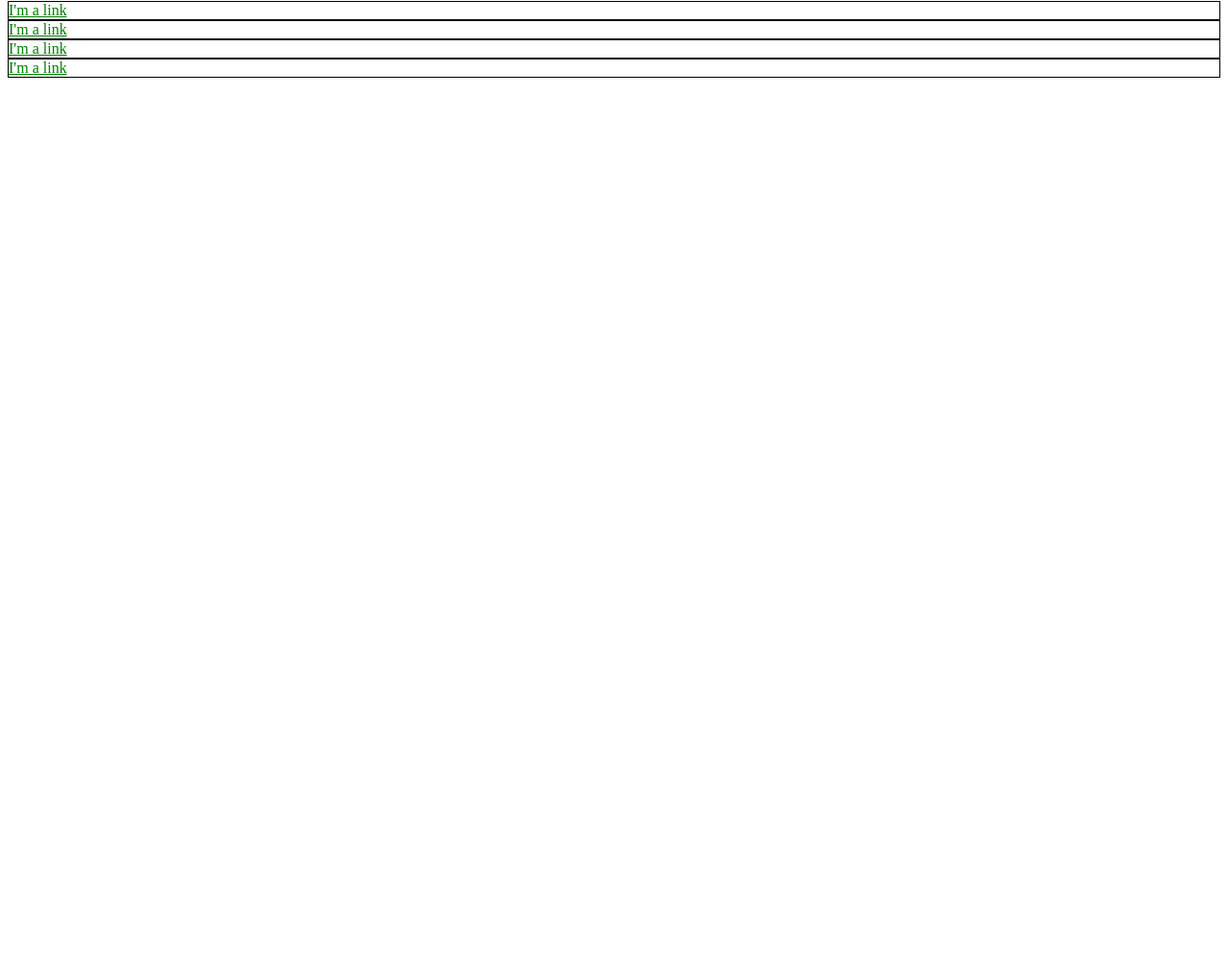
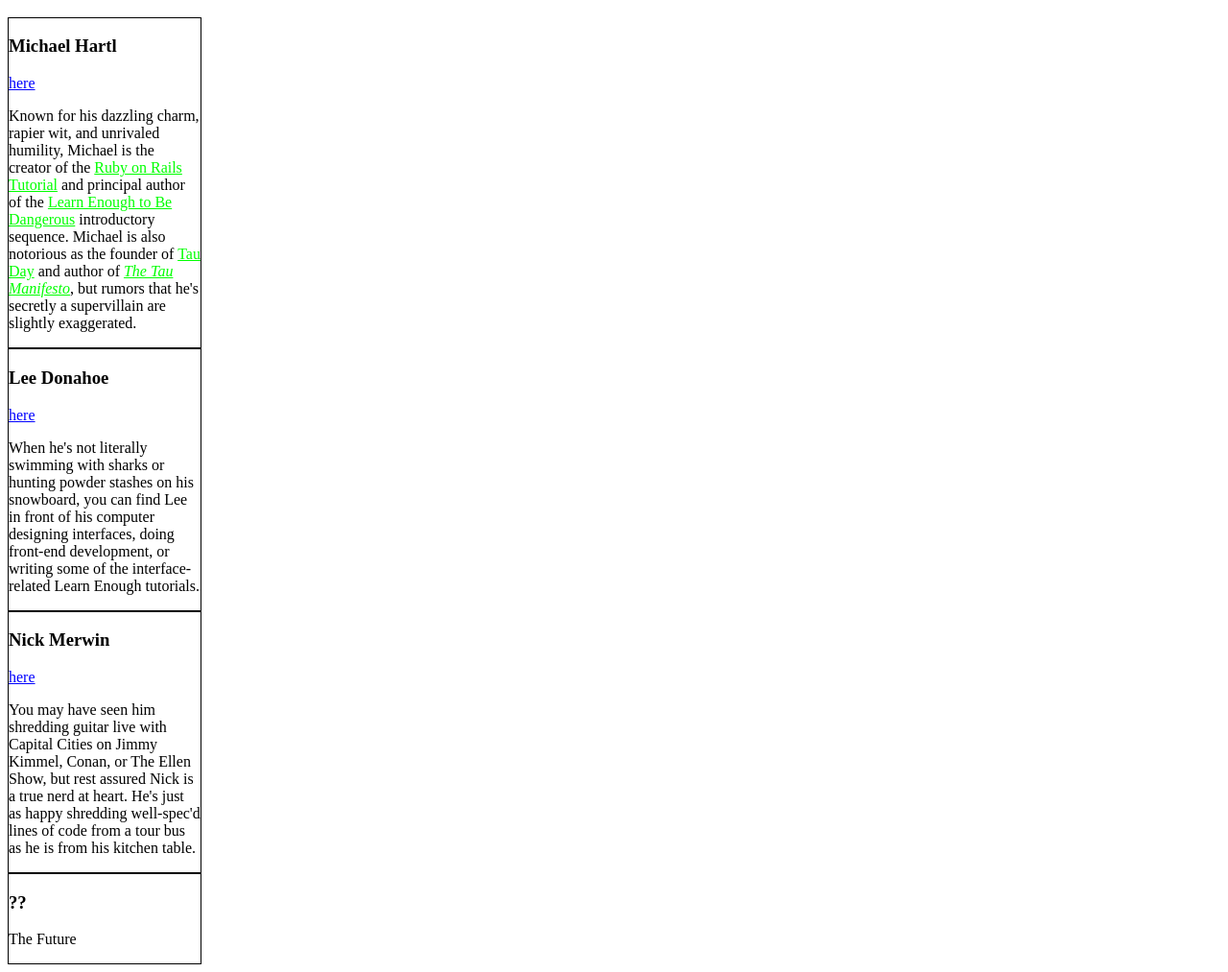
Before and after one commit to sharla197/sharla197.github.io, a plain HTML site: page index.html in a window 1280 px wide. Shown: the part 200-1213 px from the top of the page at 96% size. Before the commit the page ends 800 px from the top, so only its background shows below. Drawn offline with Linux system fonts and the light colour scheme.

Commit message:
Add CSS Styles

```diff
--- a/index.html
+++ b/index.html
@@ -3,32 +3,96 @@
   <head>
     <title>Test Page: Don't Panic</title>
     <meta charset="utf-8">
+    <style>
+        /*html{background:red;}
+        /* GLOBAL STYLES */
+      a {
+        color: rgba(150, 150, 150, 0.2);
+        }
+        h2 {
+            font-size: 30px;
+        }
+        /* BIO STYLES */
+      div.bio-box {
+        border: 1px solid black;
+        width: 200px;
+      }
+      .bio-box a {
+        color: #00FF;
+        width: 10px;
+      }
+      .bio-copy a {
+        color: #00FF00;
+      }
+      /* SOCIAL STYLES */
+      .social-link {
+        background: rgba(150, 150, 150, 0.5);
+        color: blue;
+      }
+    </style>
   </head>
   <body>
     <h1>I'm an h1</h1>
     <ul>
       <li>
-        <a href="https://example.com/" style="color: red;">Link</a>
+        <a href="https://example.com/">Link</a>
       </li>
       <li>
-        <a href="https://example.com/" style="color: red;">Link</a>
+        <a href="https://example.com/">Link</a>
       </li>
       <li>
-        <a href="https://example.com/" style="color: red;">Link</a>
+        <a href="https://example.com/">Link</a>
       </li>
     </ul>
     <h2>I'm an h2</h2>
-    <div style="border: 1px solid black;">
-      <a href="https://example.com/" style="color: green;">I'm a link</a>
+    <div class="bio-box">
+      <h3>Michael Hartl</h3>
+      <a href="https://twitter.com/mhartl">here</a>
+      <div class="bio-copy">
+      <p>
+        Known for his dazzling charm, rapier wit, and unrivaled humility,
+        Michael is the creator of the
+        <a href="https://www.railstutorial.org/">Ruby on Rails
+        Tutorial</a> and principal author of the
+        <a href="https://learnenough.com/">
+        Learn Enough to Be Dangerous</a> introductory sequence. Michael
+        is also notorious as the founder of
+        <a href="http://tauday.com/">Tau Day</a> and author of
+        <a href="http://tauday.com/tau-manifesto"><em>The Tau
+        Manifesto</em></a>, but rumors that he's secretly a supervillain
+        are slightly exaggerated.
+      </p>
+      </div>
     </div>
-    <div style="border: 1px solid black;">
-      <a href="https://example.com/" style="color: green;">I'm a link</a>
+    <div class="bio-box">
+      <h3>Lee Donahoe</h3>
+      <a href="https://twitter.com/leedonahoe">here</a>
+      <div class="bio-copy">
+      <p>
+        When he's not literally swimming with sharks or hunting powder stashes on
+        his snowboard, you can find Lee in front of his computer designing
+        interfaces, doing front-end development, or writing some of the
+        interface-related Learn Enough tutorials.
+      </p>
     </div>
-    <div style="border: 1px solid black;">
-      <a href="https://example.com/" style="color: green;">I'm a link</a>
     </div>
-    <div style="border: 1px solid black;">
-      <a href="https://example.com/" style="color: green;">I'm a link</a>
+    <div class="bio-box">
+      <h3>Nick Merwin</h3>
+      <a href="https://twitter.com/nickmerwin">here</a>
+      <div class="bio-copy">
+      <p>
+        You may have seen him shredding guitar live with Capital Cities on Jimmy
+        Kimmel, Conan, or The Ellen Show, but rest assured Nick is a true nerd at
+        heart. He's just as happy shredding well-spec'd lines of code from a tour
+        bus as he is from his kitchen table.
+      </p>
+    </div>
+    </div>
+    <div class="bio-box">
+      <h3>??</h3>
+      <p>
+        The Future
+      </p>
     </div>
   </body>
 </html>
```
